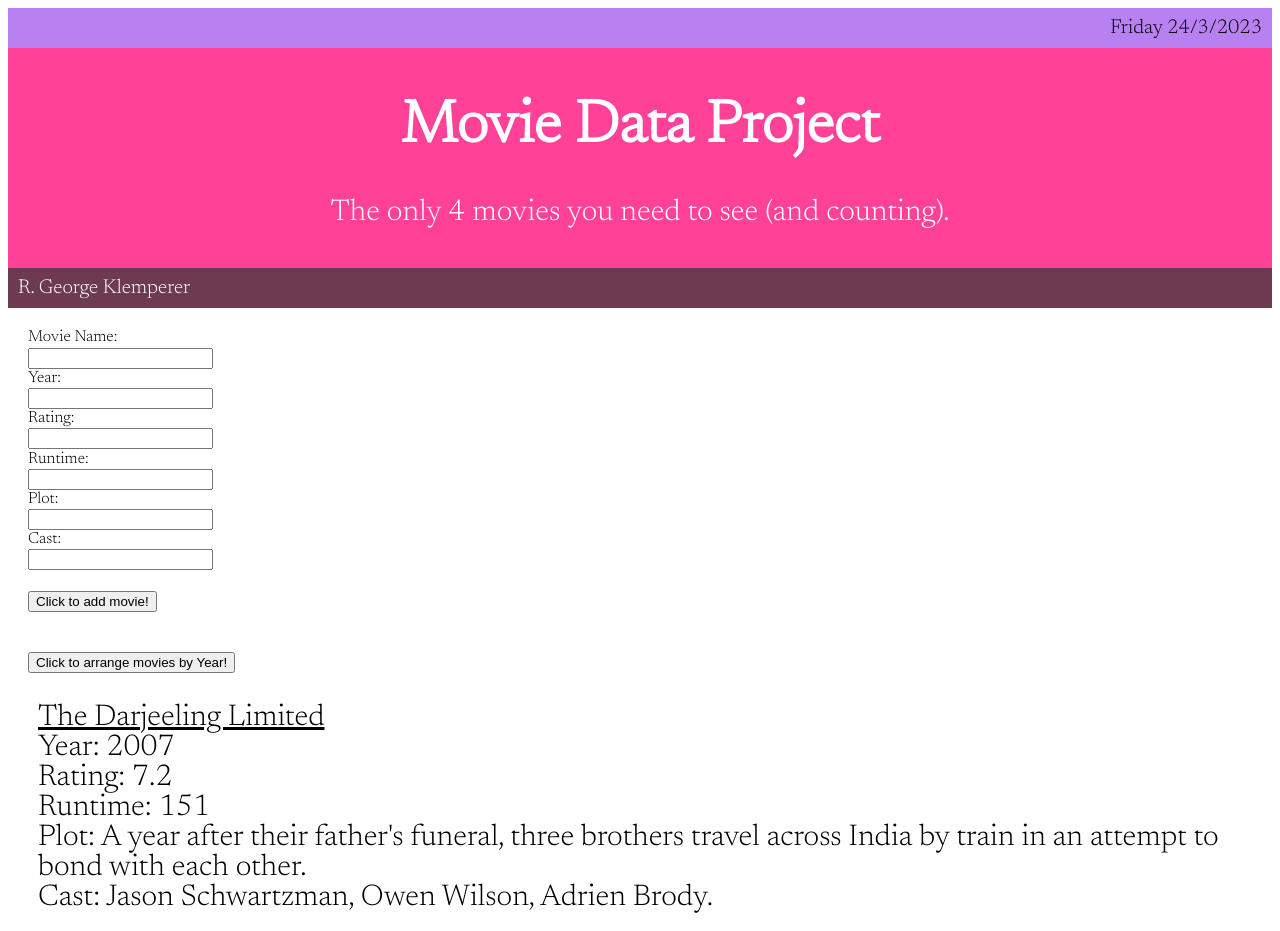
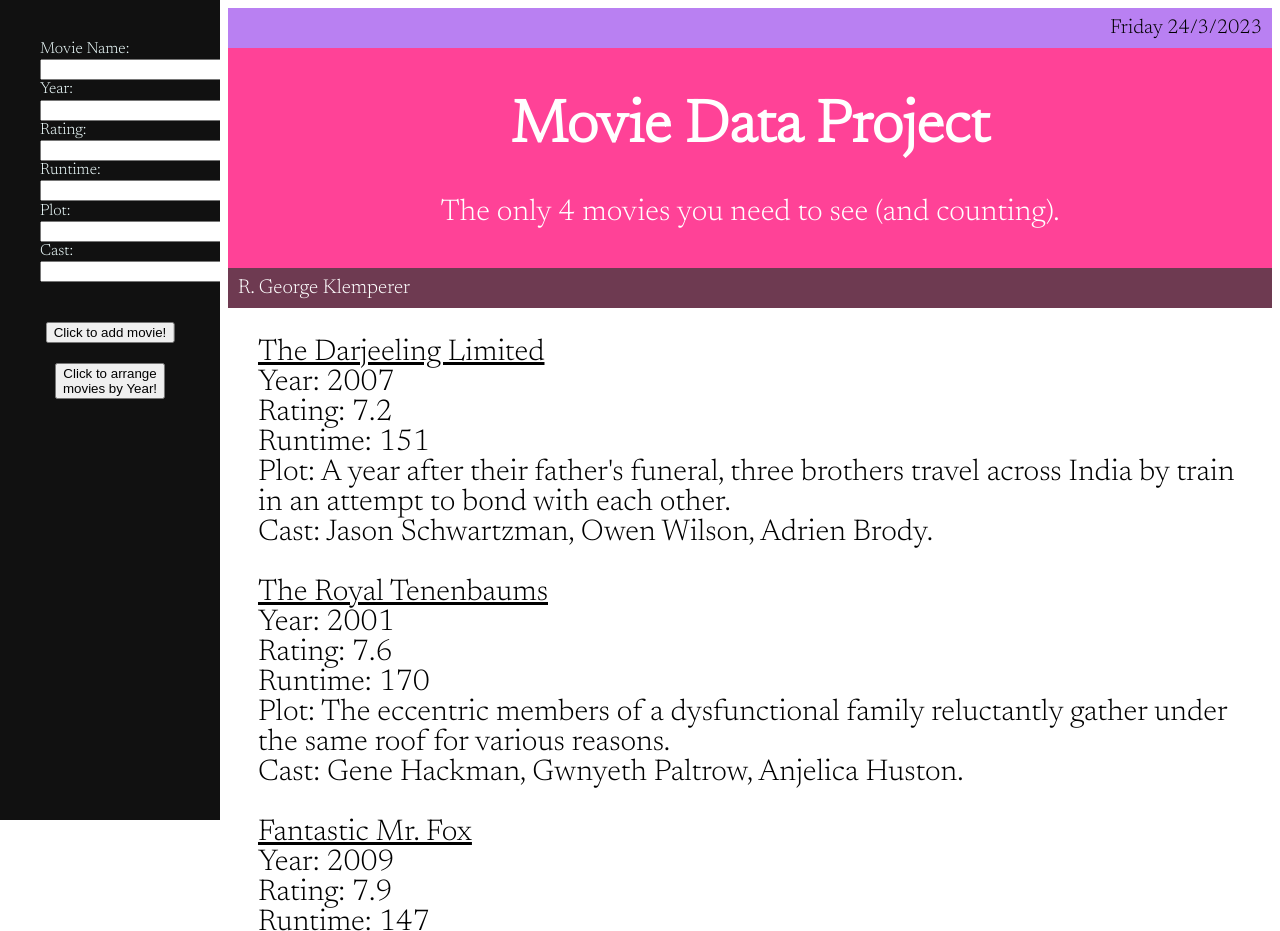
Before and after one commit to GeorgeKlemperer/3moviedata, a plain HTML site: page index.html in a window 1280 px wide. Shown: the top 931 px of the page. Drawn offline with Linux system fonts and the light colour scheme.

Commit message:
Added sidebar

```diff
--- a/index.html
+++ b/index.html
@@ -1,16 +1,66 @@
 <!DOCTYPE html>
 <html lang="en">
   <head>
-    <meta charset="utf-8">
-    <meta name="viewport" content="width=device-width, initial-scale=1">
+    <meta charset="utf-8" />
+    <meta name="viewport" content="width=device-width, initial-scale=1" />
     <title>Movie Data Project - R George Klemperer</title>
-    <link rel="icon" href="images/favicon.ico">
-    <link rel="stylesheet" href="my-styles.css">
-    <meta name="description" content="Movie Data Project (Founders and Coders Application) - R George Klemperer">
+    <link rel="icon" href="images/favicon.ico" />
+    <link rel="stylesheet" href="my-styles.css" />
+    <meta
+      name="description"
+      content="Movie Data Project (Founders and Coders Application) - R George Klemperer"
+    />
   </head>
   <body>
+    <div class="sidenav">
+      <div class="addmoviebox" id="addmoviebox">
+        <form>
+          <label for="moviename">Movie Name:</label> <br />
+          <input
+            type="string"
+            id="moviename"
+            name="moviename"
+            value=""
+            required
+          /><br />
+          <label for="movieyear">Year:</label> <br />
+          <input type="number" id="movieyear" name="movieyear" value="" /><br />
+          <label for="movierating">Rating:</label> <br />
+          <input
+            type="text"
+            id="movierating"
+            name="movierating"
+            value=""
+          /><br />
+          <label for="movieruntime">Runtime:</label> <br />
+          <input
+            type="number"
+            id="movieruntime"
+            name="movieruntime"
+            value=""
+          /><br />
+          <label for="movieplot">Plot:</label> <br />
+          <input type="text" id="movieplot" name="movieplot" value="" /><br />
+          <label for="moviecast">Cast:</label> <br />
+          <input type="text" id="moviecast" name="moviecast" value="" /><br />
+
+          <!-- <br><input type="submit" value="Add movie!" onclick="addmovie()"> -->
+        </form>
+
+
+
+      </div>
+      <button type="submit" class="addbutton" onclick="addmoviedict()">
+        Click to add movie!
+      </button>
+      <button class="rearrangebutton" onclick="rearrangemovies()">
+        Click to arrange<br>movies by Year!
+      </button>
+    </div>
+
+    <div id="maincontent">
       <header>
-      <p id="date" style="text-align:right" class="date"></p>
+        <p id="date" style="text-align: right" class="date"></p>
         <div class="pagetitle">
           <h1 class="mdproject">Movie Data Project</h1>
           <p id="movieCount">The only 4 movies you need to see.</p>
@@ -18,35 +68,10 @@
         <p class="name">R. George Klemperer</p>
       </header>
 
-    <div class="addmoviebox" id="addmoviebox">
-      <form>
-        <label for="moviename">Movie Name:</label> <br>
-        <input type="string" id="moviename" name="moviename" value="" required><br>
-        <label for="movieyear">Year:</label> <br>
-        <input type="number" id="movieyear" name="movieyear" value=""><br>
-        <label for="movierating">Rating:</label> <br>
-        <input type="text" id="movierating" name="movierating" value=""><br>
-        <label for="movieruntime">Runtime:</label> <br>
-        <input type="number" id="movieruntime" name="movieruntime" value=""><br>
-        <label for="movieplot">Plot:</label> <br>
-        <input type="text" id="movieplot" name="movieplot" value=""><br>
-        <label for="moviecast">Cast:</label> <br>
-        <input type="text" id="moviecast" name="moviecast" value=""><br>
-
-        <!-- <br><input type="submit" value="Add movie!" onclick="addmovie()"> -->
-      </form>
-
-      <button type="submit" class="addbutton" onclick="addmoviedict()">Click to add movie!</button>
-
-    </div>
-
-    <button class="rearrangebutton" onclick="rearrangemovies()">Click to arrange movies by Year!</button>
-
       <!-- this is the flex container that will be populated by the JS function -->
-    <div id="flex-container" class="flex-container">
-      </div>
-
+      <div id="flex-container" class="flex-container"></div>
 
       <script src="my-scripts.js"></script>
+    </div>
   </body>
 </html>
--- a/my-styles.css
+++ b/my-styles.css
@@ -3,6 +3,23 @@
 html {
   font-size: 16px;
   font-family: "Newsreader", serif;
+}
+
+.sidenav {
+  height: 100%;
+  width: 220px;
+  position: fixed;
+  z-index: 1;
+  top: 0;
+  left: 0;
+  background-color: #111;
+  overflow-x: hidden;
+  padding-top: 20px;
+  color: azure;
+}
+
+#maincontent {
+  margin-left: 220px; /* Same as the width of the sidenav */
 }
 
 .pagetitle {
@@ -36,6 +53,9 @@ html {
 .addmoviebox {
   margin: 20px;
   line-height: 1.2;
+  position: relative;
+  left: 50%;
+  transform: translateX(-50%);
 }
 
 /* .flex-container {
@@ -59,10 +79,16 @@ html {
 
 .addbutton {
   margin: 20px 0;
+  position: relative;
+  left: 50%;
+  transform: translateX(-50%);
 }
 
 .rearrangebutton {
-  margin: 0 20px;
+  margin: 0;
+  position: relative;
+  left: 50%;
+  transform: translateX(-50%);
 }
 
 /* I changed the name of this class to remove it, used to have 'card' formatting but changed to list. */
```
Also changed, not shown: 1 other file. Lines whose indentation alone changed are shown as unchanged.
